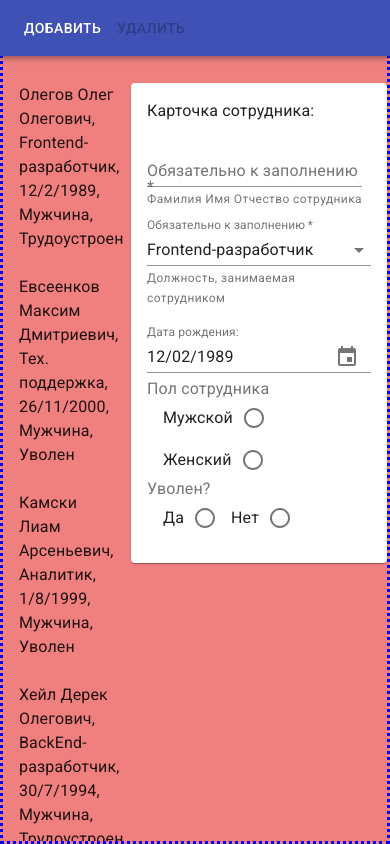
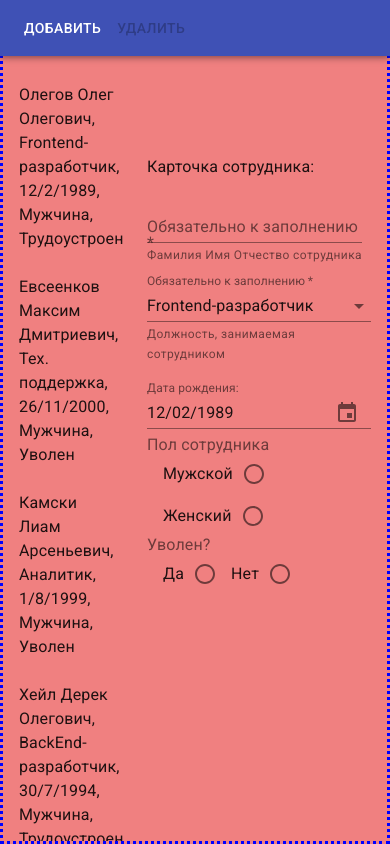
Before and after one commit to RaylissW/my-app, a React (Create React App) app: page / in a window 390 px wide. Built offline with nearby package versions, Linux system fonts and the light colour scheme.

Commit message:
Адаптивная верстка завершена успешно

```diff
--- a/src/Components/Form/DateOfBirth.js
+++ b/src/Components/Form/DateOfBirth.js
@@ -1,5 +1,4 @@
 import React from "react";
-import Grid from "@material-ui/core/Grid";
 import DateFnsUtils from "@date-io/date-fns";
 import {
     MuiPickersUtilsProvider,
@@ -13,9 +12,8 @@ import {handleInputChange} from "../../helpers";
 export default function DateOfBirth(props) {
     const classes = useStyles();
     return (
-        <div className={classes.root}>
+        <div >
             <MuiPickersUtilsProvider utils={DateFnsUtils}>
-                <Grid container justify="space-around">
                     <KeyboardDatePicker
                         disableToolbar
                         variant="inline"
@@ -38,7 +36,6 @@ export default function DateOfBirth(props) {
                             "aria-label": "change date"
                         }}
                     />
-                </Grid>
             </MuiPickersUtilsProvider>
         </div>
     );
--- a/src/Components/Form/JobSelect.js
+++ b/src/Components/Form/JobSelect.js
@@ -30,7 +30,7 @@ export default function JobSelect(props) {
         console.log(event.target.value);
     };
     return (
-        <div className={classes.root}>
+        <div style={{display:"block"}}>
             <TextField
                 required
                 id="standard-select-job"
--- a/src/Components/Form/MakeForm.js
+++ b/src/Components/Form/MakeForm.js
@@ -18,27 +18,14 @@ export default function MakeForm(props) {
 
     return (
         <div>
-            <form className={classes.root} noValidate autoComplete="off">
-                <Card className={classes.card}>
-                    <CardContent>
-                        <Typography>Карточка сотрудника:</Typography>
-                        <Grid item>
-                            <NameFill personName={person.name} handleInputChange={props.handleInputChange} error={props.error}/>
-                        </Grid>
-                        <Grid item>
-                            <JobSelect personJob={person.job} handleInputChange={props.handleInputChange} selectedIndex={props.selectedIndex}/>
-                        </Grid>
-                        <Grid item>
-                            <DateOfBirth  personDate={person.date} handleInputChange={props.handleInputChange}/>
-                        </Grid>
-                        <Grid item>
-                            <RadioGender personGender={person.gender} handleInputChange={props.handleInputChange}/>
-                        </Grid>
-                        <Grid item>
-                            <RadioEmployed personEmployed={person.employed} handleInputChange={props.handleInputChange}/>
-                        </Grid>
-                    </CardContent>
-                </Card>
+            <form styles={{display: 'flex', flexDirection: 'column'}} noValidate autoComplete="off" >
+
+                    <Typography>Карточка сотрудника:</Typography>
+                    <NameFill personName={person.name} handleInputChange={props.handleInputChange} error={props.error} />
+                    <JobSelect personJob={person.job} handleInputChange={props.handleInputChange} selectedIndex={props.selectedIndex} />
+                    <DateOfBirth  personDate={person.date} handleInputChange={props.handleInputChange} />
+                    <RadioGender personGender={person.gender} handleInputChange={props.handleInputChange} />
+                    <RadioEmployed personEmployed={person.employed} handleInputChange={props.handleInputChange} />
 
             </form>
         </div>
--- a/src/Components/Form/NameFill.js
+++ b/src/Components/Form/NameFill.js
@@ -5,7 +5,7 @@ import {useStyles} from '../useStyles';
 export default function NameFill(props) {
     const classes = useStyles();
     return props.error.fillError ? (
-        <div className={classes.root}>
+        <div style={{display:"block"}}>
             <TextField
                 error
                 required
@@ -20,7 +20,7 @@ export default function NameFill(props) {
             />
         </div>
     ) : (
-        <div className={classes.root}>
+        <div style={{display:"block"}}>
             <TextField
                 required
                 id="standard-required"
--- a/src/Components/useStyles.js
+++ b/src/Components/useStyles.js
@@ -6,7 +6,7 @@ import { makeStyles } from "@material-ui/core/styles";
 
 const drawerWidth = 400;
 export const useStyles = makeStyles(theme => ({
-    /*
+
         root: {
             display: "flex",
             flexWrap: "wrap"
@@ -37,6 +37,6 @@ export const useStyles = makeStyles(theme => ({
         card: {
             minWidth: 275,
         },
-        */
+
 
     }));
```
